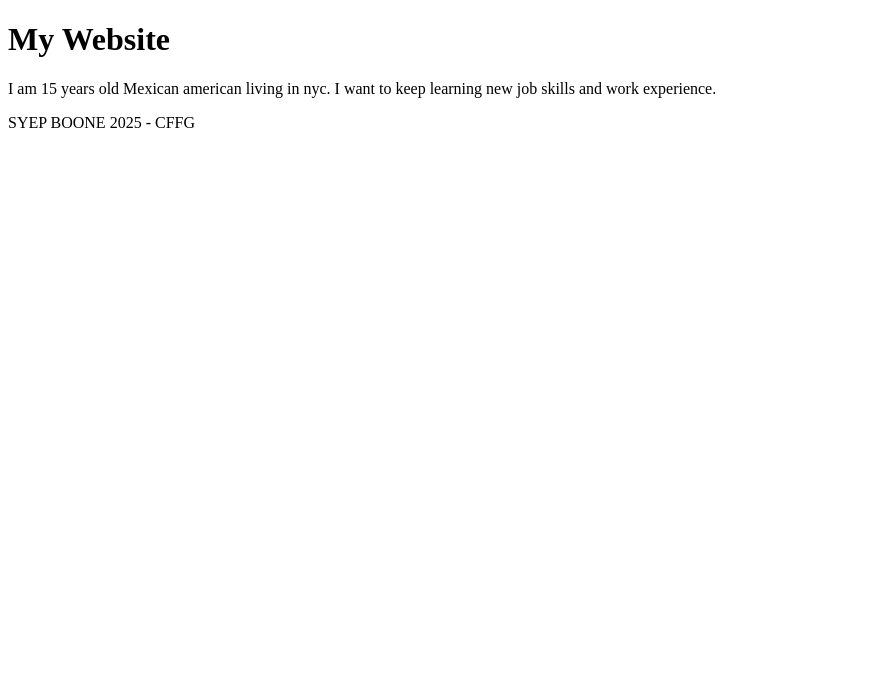
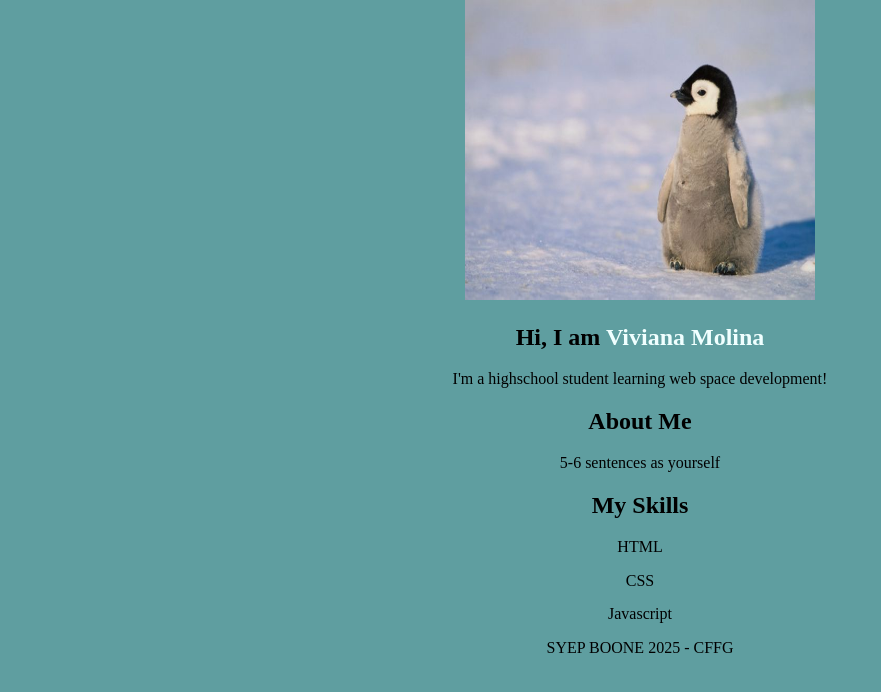
Before and after one commit to vivimolina22/SYEP-BOONE-Viviana-Molina, a plain HTML site: page index.html in a window 1280 px wide. Shown: the whole page, without its empty margins (0-881 px from the left). Drawn offline with Linux system fonts and the light colour scheme.

Commit message:
added css

```diff
--- a/index.html
+++ b/index.html
@@ -2,16 +2,34 @@
 <html>
 
 <head>
+    <meta charset="UTF-8">
+    <meta name="viewport" content="width=device-width, inital-scale=1.0">
     <title>Viviana's Portfilio</title>
+    <link href="style.css" rel="stylesheet">
 </head>
 
 <!--this is where most of our code will live-->
 <body>
-    <h1>My Website</h1>
-    <p>I am 15 years old Mexican american living in nyc. I want to keep learning new job skills and work experience.</p>
-    <ol>
+    <section id="home" class="hero">
+    <img src="image.jpg" width="350xp" height="300xp">
+    <h2>Hi, I am <span class="accent">Viviana Molina</span></h2>
+    <p> I'm a highschool student learning web space development!</p>
+    </section>
 
-    </ol>
+ <section id="about" class="section">
+    <h2>About Me</h2>
+    <p>5-6 sentences as yourself</p>
+ </section>
+
+ <section id="skills" class="section">
+    <h2>My Skills</h2>
+    <div class="grid">
+        <div>HTML</div>
+        <div>CSS</div>
+        <div>Javascript</div>
+    </div>
+ </section>
+
 
 </body>
 
--- /dev/null
+++ b/style.css
@@ -0,0 +1,19 @@
+*{
+    margin: 0;
+    padding: 0;
+    box-sizing:border-box;
+}
+
+body{
+    background-color:cadetblue;
+    text-align:center;
+    line-height:2.1;
+}
+
+.hero img{
+    border: radius 50%;
+}
+
+.accent{
+    color:azure
+}
```
Also changed, not shown: image.jpg (added).
